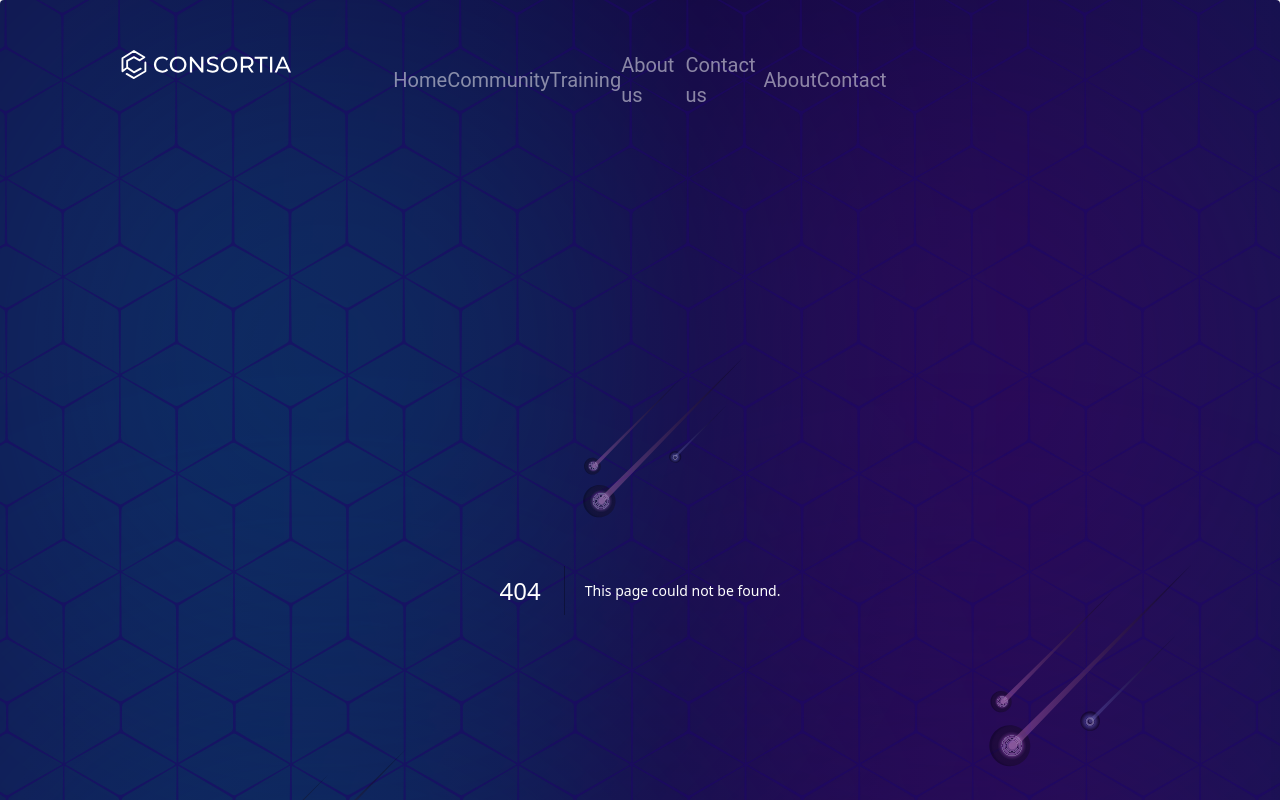
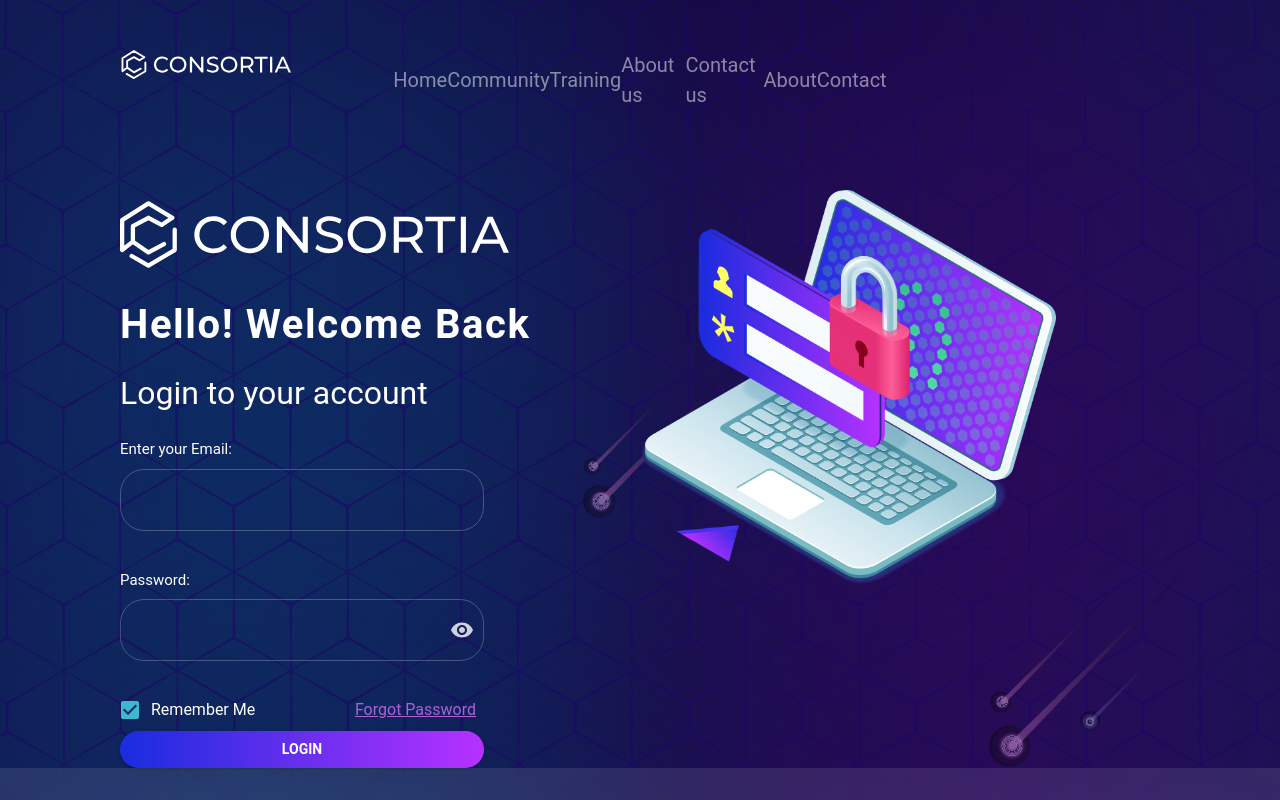
Before and after one commit to imranjavedaziz/consortia-frontend-next-js, a Next.js app: page /community/Login in a window 1280 px wide. Before the commit this address had no page. Shown: the top 800 px of the page. Built offline with nearby package versions, Linux system fonts and the light colour scheme.

Commit message:
Partial Login and Sign up pages

```diff
--- a/pages/community/Community.jsx
+++ b/pages/community/Login.jsx
@@ -24,7 +24,7 @@ import Visibility from "@mui/icons-material/Visibility";
 import VisibilityOff from "@mui/icons-material/VisibilityOff";
 import * as Yup from "yup";
 
-function Community() {
+function Login() {
   const [showPassword, setShowPassword] = React.useState(false);
   const handleClickShowPassword = () => setShowPassword((show) => !show);
   const handleMouseDownPassword = (event) => {
@@ -231,4 +231,4 @@ function Community() {
   );
 }
 
-export default Community;
+export default Login;
--- a/src/theme.js
+++ b/src/theme.js
@@ -14,6 +14,28 @@ export const lightTheme = createTheme({
 
 export const darkTheme = createTheme({
   components: {
+    MuiButton: {
+      variants: [
+        {
+          props: { variant: "gradient", size: "small" },
+          style: {
+            textTransform: "none",
+            background: "linear-gradient(90deg, #1D2CDF 2.38%, #B731FF 100%)",
+            borderRadius: "8px",
+            width: "80px",
+          },
+        },
+        {
+          props: { variant: "gradient", size: "large" },
+          style: {
+            textTransform: "none",
+            background: "linear-gradient(90deg, #1D2CDF 2.38%, #B731FF 100%)",
+            borderRadius: "24px",
+            width: "100%",
+          },
+        },
+      ],
+    },
     MuiCssBaseline: {
       styleOverrides: {
         body: {
```
Also changed, not shown: pages/community/SignUp.jsx (+2 -7 lines).
